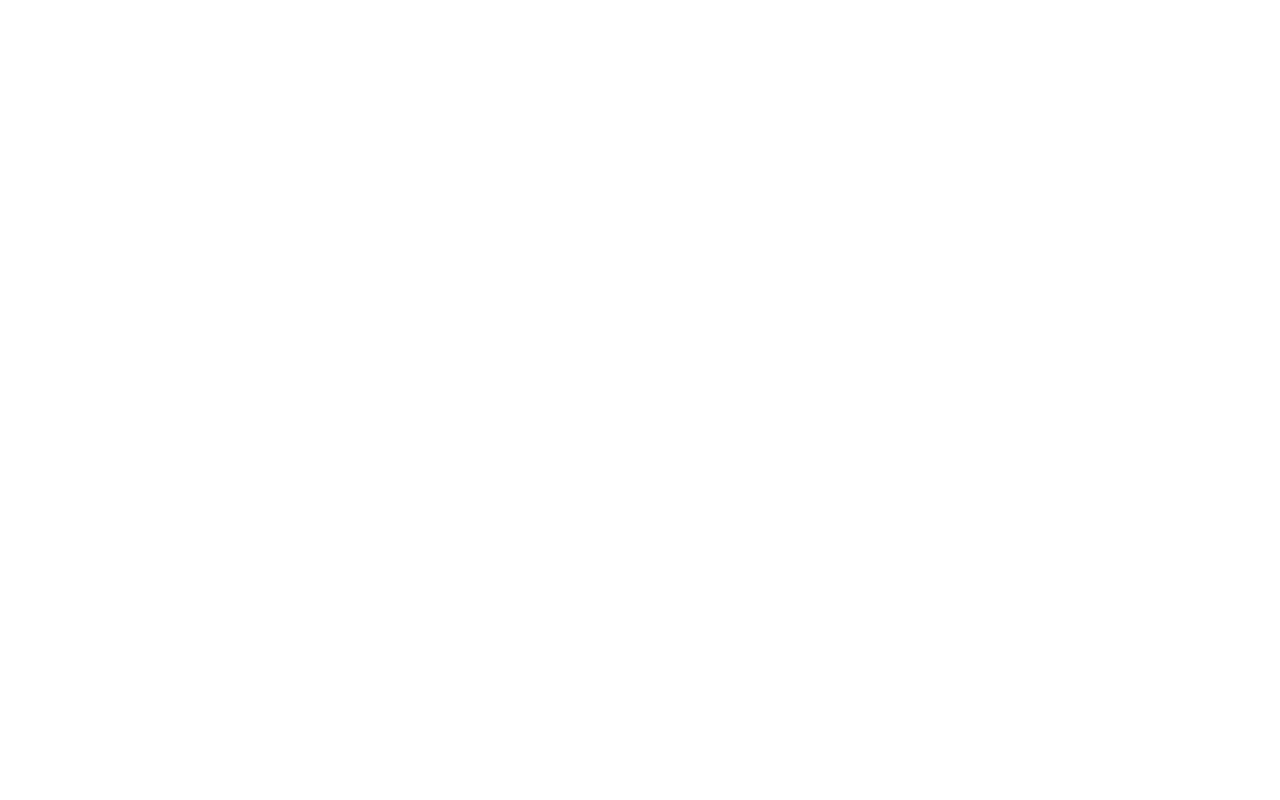
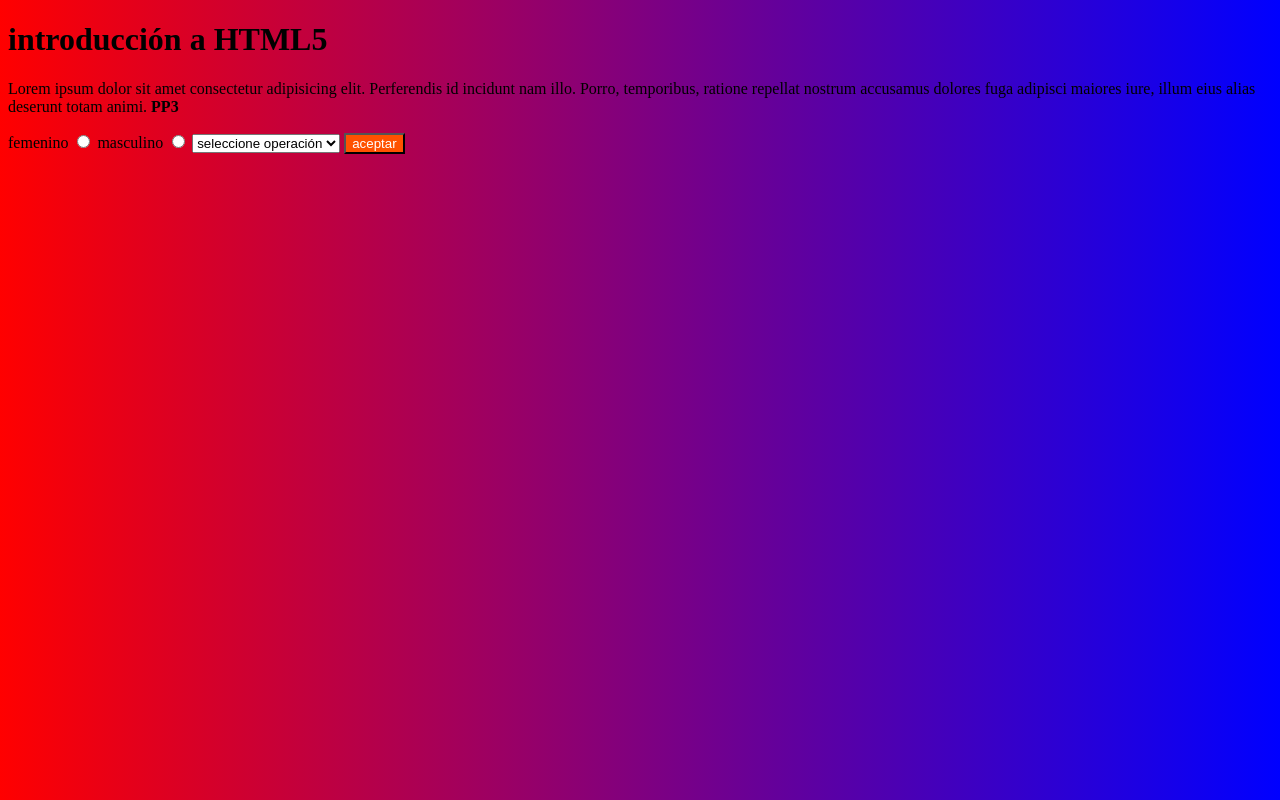
Before and after one commit to Nacho3Ca/Repositorio1, a plain HTML site: page html5/index.html in a window 1280 px wide. Drawn offline with Linux system fonts and the light colour scheme.

Commit message:
practica_1

```diff
--- a/html5/index.html
+++ b/html5/index.html
@@ -4,8 +4,26 @@
     <meta charset="UTF-8">
     <meta name="viewport" content="width=device-width, initial-scale=1.0">
     <title>uso de GIT</title>
+    <link rel="stylesheet" href="style.css">
 </head>
-<body>
+<body class="fondo">
+    <h1>introducción a HTML5</h1>
+            <p>
+            Lorem ipsum dolor sit amet consectetur adipisicing elit. Perferendis id incidunt nam illo. Porro, temporibus, ratione repellat nostrum accusamus dolores fuga adipisci maiores iure, illum eius alias deserunt totam animi.
+            <b>PP3</b>
+            </p>
 
+        <label >femenino</label>
+        <input name="sexo" type="radio">
+        <label >masculino</label>
+        <input name="sexo" type="radio">
+
+    <select>
+        <option value="-1" selected disabled>seleccione operación</option>
+        <option value="0">sumar</option>
+        <option value="1">restar</option>
+        <option value="2">multiplicar</option>
+    </select>
+    <button class="btn">aceptar</button>
 </body>
 </html>
--- /dev/null
+++ b/html5/style.css
@@ -0,0 +1,8 @@
+.btn {
+background-color: rgb(255, 81, 0);
+color: white;
+}
+
+.fondo {
+background-image: linear-gradient(to right, red, blue); /*  to right (de izquierda a derecha)*/
+}
```
